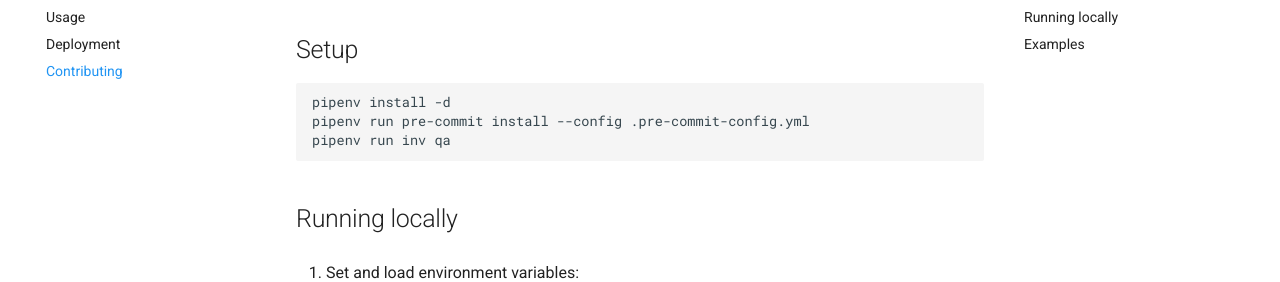
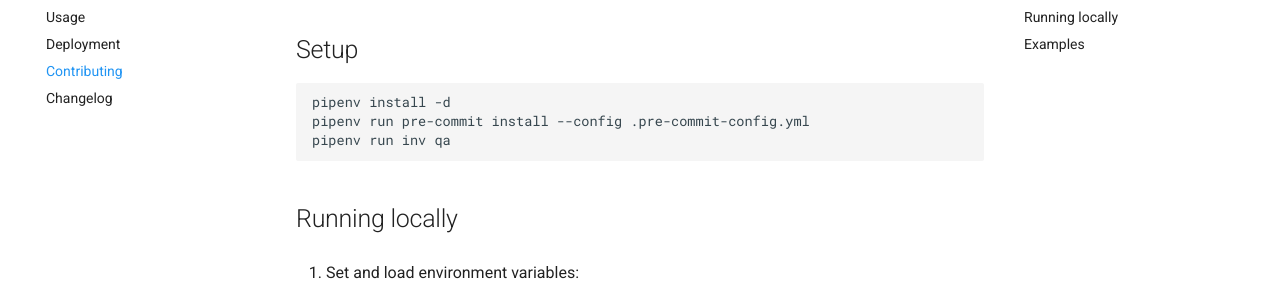
Before and after one commit to rclement/mailer, an MkDocs documentation site: the page built from docs/contributing.md, in a window 1280 px wide. Shown: the part 148-430 px from the top of the page. Built offline with MkDocs 1.6.1 and Material for MkDocs 9.7.7, drawn with Linux system fonts in a browser that asks for light colours; comment, search, counter and statistics services are not loaded.

Commit message:
Add changelog to docs

```diff
--- a/mkdocs.yml
+++ b/mkdocs.yml
@@ -16,6 +16,7 @@ nav:
   - 'usage.md'
   - 'deployment.md'
   - 'contributing.md'
+  - 'changelog.md'
 
 theme:
   name: material
```
Also changed, not shown: docs/changelog.md (added, +1 -0 lines).
